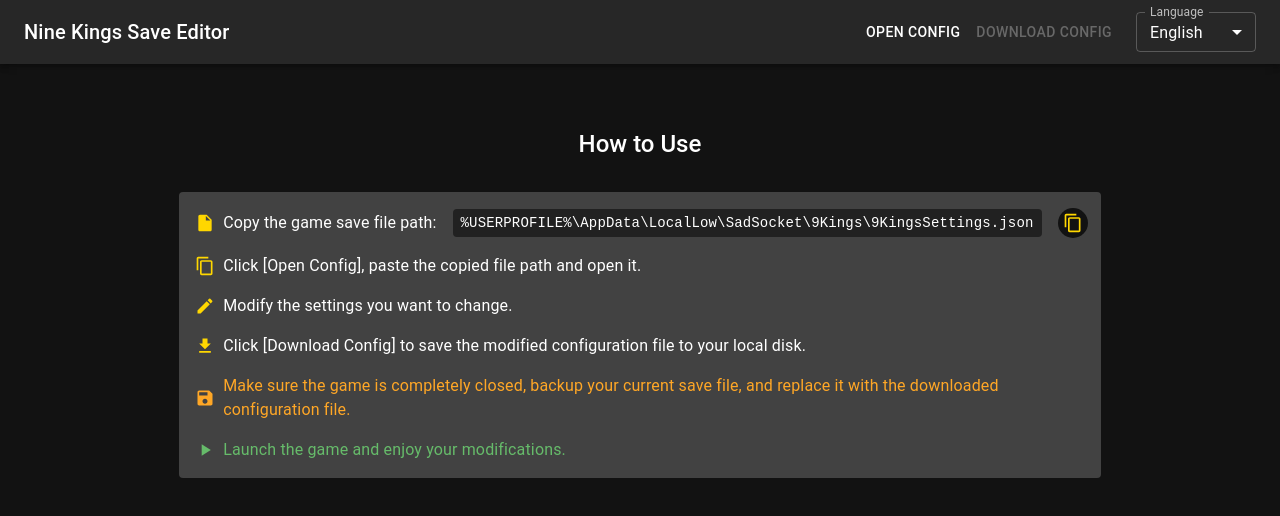
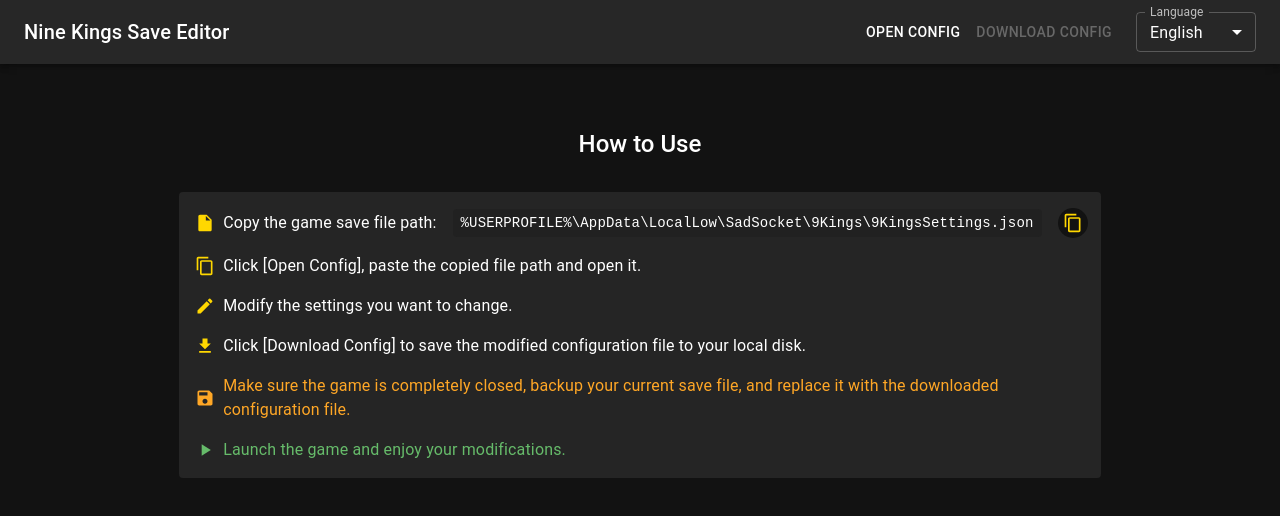
Before and after one commit to abevol/nine-kings-editor, a React (Create React App) app: page / in a window 1280 px wide. Shown: the top 516 px of the page. Built offline with nearby package versions, Linux system fonts and the light colour scheme.

Commit message:
更新App.tsx，调整背景色逻辑以改善主题适配性

```diff
--- a/src/App.tsx
+++ b/src/App.tsx
@@ -209,7 +209,7 @@ function App() {
               <Box sx={{
                 p: 2,
                 borderRadius: 1,
-                bgcolor: (theme) => theme.palette.mode === 'dark' ? 'grey.800' : 'grey.100',
+                bgcolor: (theme) => theme.palette.mode === 'dark' ? 'action.hover' : 'grey.100',
                 width: '80%'
               }}>
                 <Stack spacing={2}>
```
